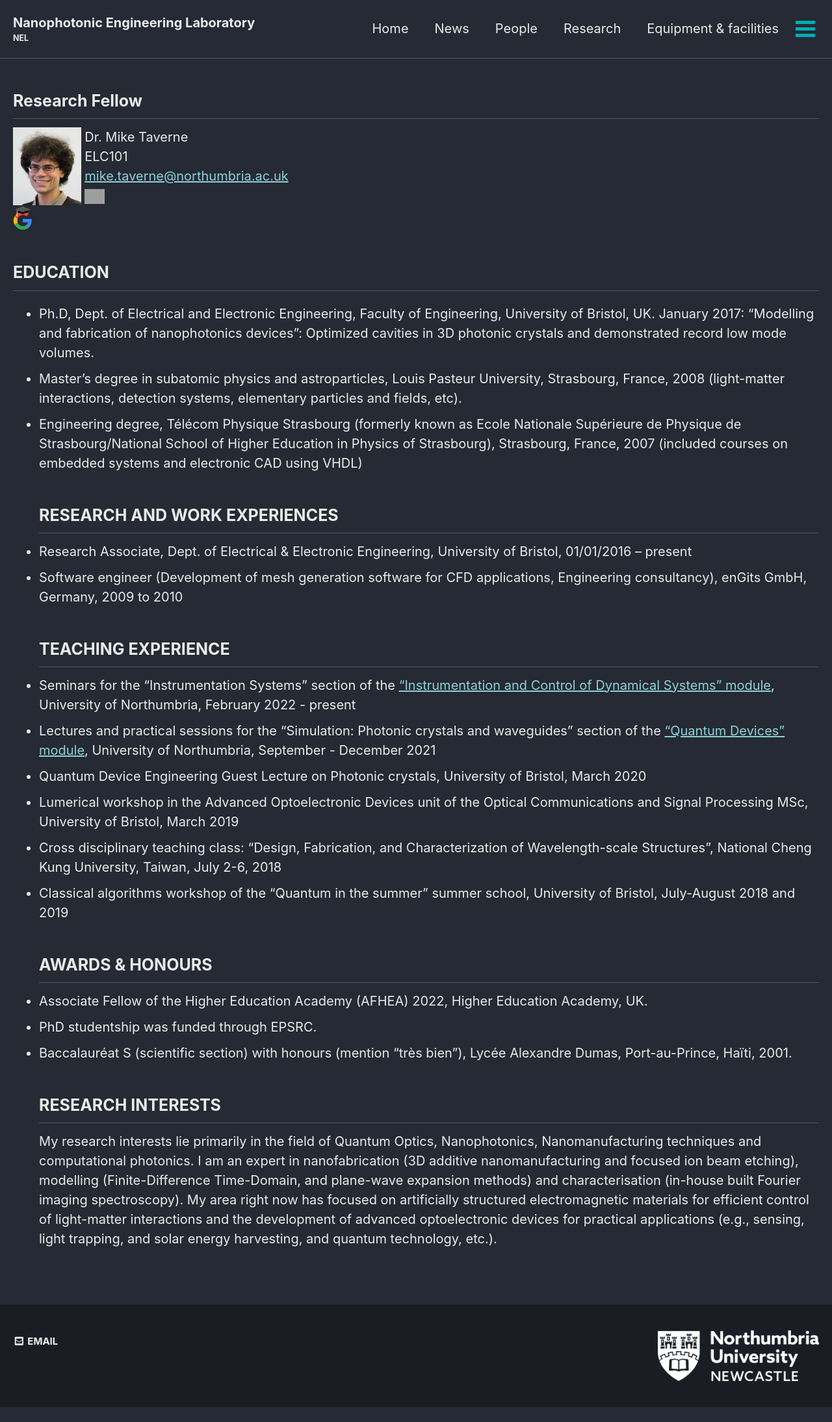
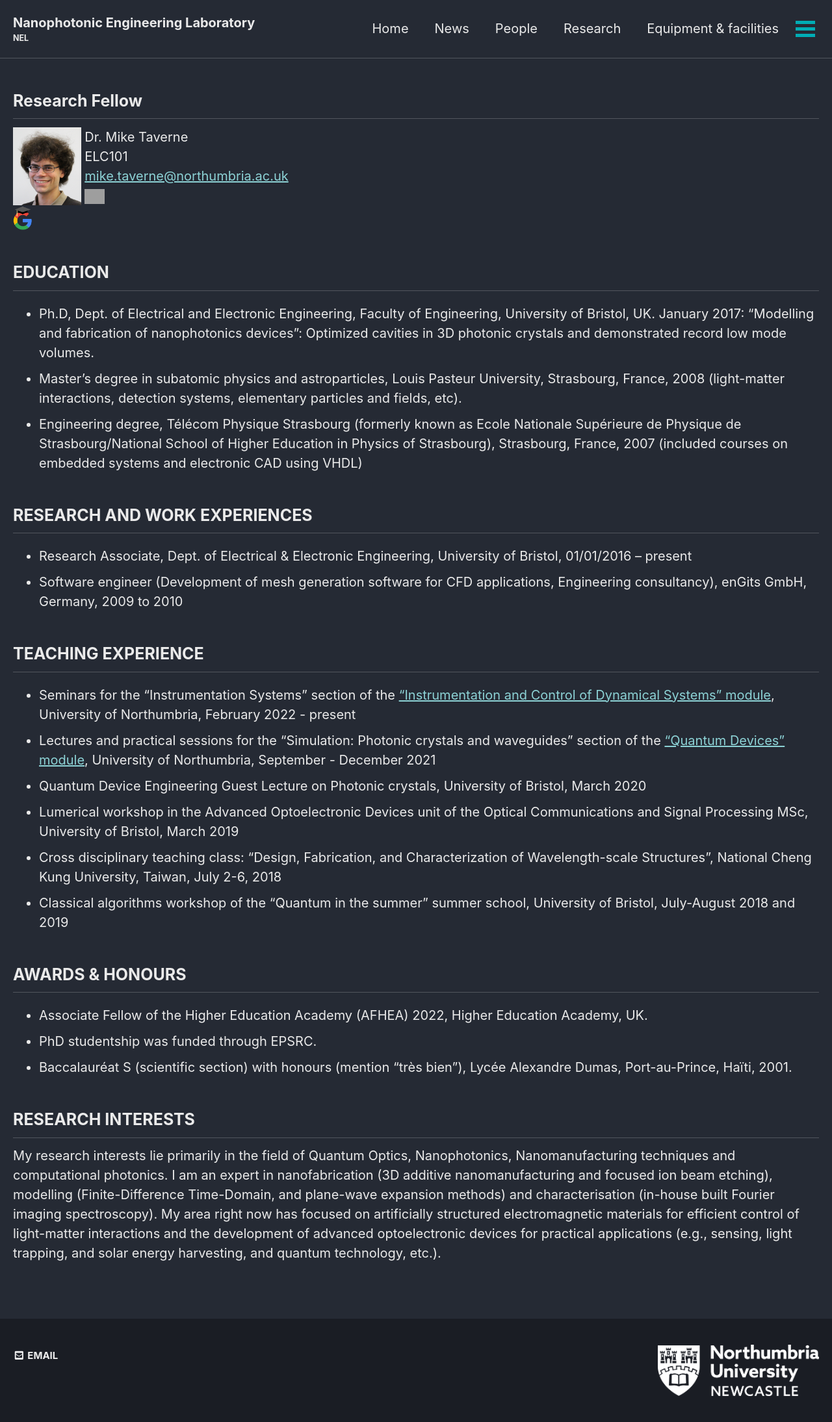
Before and after one commit to qubits/nanophotonicenglab.github.io, a Jekyll site: the page built from _pages/Mike-P-C-Taverne.md, in a window 1280 px wide. Shown: the whole page at 65% size. Built offline with Jekyll 4.4.1, drawn with Linux system fonts in a browser that asks for light colours; cached includes are drawn as plain includes; before the commit the page ends 2166 px from its top, so only the background shows below that.

```diff
--- a/_pages/Mike-P-C-Taverne.md
+++ b/_pages/Mike-P-C-Taverne.md
@@ -17,22 +17,31 @@ author_profile: true
 <a href="https://scholar.google.com/citations?user=9sFGPrEAAAAJ"><img src="{{ site.url }}{{ site.baseurl }}/assets/profiles/google.png" style="width: 2.5%; border: none; text-decoration: none"/></a>&nbsp;
 
 ## EDUCATION
-* Ph.D, Dept. of Electrical and Electronic Engineering, Faculty of Engineering, University of Bristol, UK. January 2017: “Modelling and fabrication of nanophotonics devices”: Optimized cavities in 3D photonic crystals and demonstrated record low mode volumes.<br>
-* Master’s degree in subatomic physics and astroparticles, Louis Pasteur University, Strasbourg, France, 2008 (light-matter interactions, detection systems, elementary particles and fields, etc). <br>
-* Engineering degree, Télécom Physique Strasbourg (formerly known as Ecole Nationale Supérieure de Physique de Strasbourg/National School of Higher Education in Physics of Strasbourg), Strasbourg, France, 2007 (included courses on embedded systems and electronic CAD using VHDL)<br>
+
+* Ph.D, Dept. of Electrical and Electronic Engineering, Faculty of Engineering, University of Bristol, UK. January 2017: “Modelling and fabrication of nanophotonics devices”: Optimized cavities in 3D photonic crystals and demonstrated record low mode volumes.
+* Master’s degree in subatomic physics and astroparticles, Louis Pasteur University, Strasbourg, France, 2008 (light-matter interactions, detection systems, elementary particles and fields, etc).
+* Engineering degree, Télécom Physique Strasbourg (formerly known as Ecole Nationale Supérieure de Physique de Strasbourg/National School of Higher Education in Physics of Strasbourg), Strasbourg, France, 2007 (included courses on embedded systems and electronic CAD using VHDL)
+
 ## RESEARCH AND WORK EXPERIENCES
+
 * Research Associate, Dept. of Electrical & Electronic Engineering, University of Bristol, 01/01/2016  –  present<br>
 * Software engineer (Development of mesh generation software for CFD applications, Engineering consultancy), enGits GmbH, Germany, 2009 to 2010<br>
+
 ## TEACHING EXPERIENCE
+
 * Seminars for the “Instrumentation Systems” section of the [“Instrumentation and Control of Dynamical Systems” module](https://www.northumbria.ac.uk/study-at-northumbria/courses/electrical-and-electronic-engineering-beng-ft-uuselz1?moduleslug=kd6031-instrumentation-and-control-of-dynamical-systems&alttemplate=%7Bdf847541-4f68-426a-8940-4c60ff4c5262%7D), University of Northumbria, February 2022 - present<br>
 * Lectures and practical sessions for the “Simulation: Photonic crystals and waveguides” section of the [“Quantum Devices” module](https://www.northumbria.ac.uk/study-at-northumbria/courses/physics-mphys-ft-uusics1?moduleslug=kd6041-quantum-devices&alttemplate=%7Bdf847541-4f68-426a-8940-4c60ff4c5262%7D&y=2022), University of Northumbria, September - December 2021<br>
 * Quantum Device Engineering Guest Lecture on Photonic crystals, University of Bristol, March 2020<br>
 * Lumerical workshop in the Advanced Optoelectronic Devices unit of the Optical Communications and Signal Processing MSc, University of Bristol, March 2019<br>
 * Cross disciplinary teaching class: “Design, Fabrication, and Characterization of Wavelength-scale Structures”, National Cheng Kung University, Taiwan, July 2-6, 2018<br>
-* Classical algorithms workshop of the "Quantum in the summer" summer school, University of Bristol, July-August 2018 and 2019
+* Classical algorithms workshop of the "Quantum in the summer" summer school, University of Bristol, July-August 2018 and 2019<br>
+
 ## AWARDS & HONOURS
+
 * Associate Fellow of the Higher Education Academy (AFHEA) 2022, Higher Education Academy, UK.<br>
 * PhD studentship was funded through EPSRC.<br>
 * Baccalauréat S (scientific section) with honours (mention “très bien”), Lycée Alexandre Dumas, Port-au-Prince, Haïti, 2001.<br>
+
 ## RESEARCH INTERESTS
+
 My research interests lie primarily in the field of Quantum Optics, Nanophotonics, Nanomanufacturing techniques and computational photonics. I am an expert in nanofabrication (3D additive nanomanufacturing and focused ion beam etching), modelling (Finite-Difference Time-Domain, and plane-wave expansion methods) and characterisation (in-house built Fourier imaging spectroscopy). My area right now has focused on artificially structured electromagnetic materials for efficient control of light-matter interactions and the development of advanced optoelectronic devices for practical applications (e.g., sensing, light trapping, and solar energy harvesting, and quantum technology, etc.).
```
